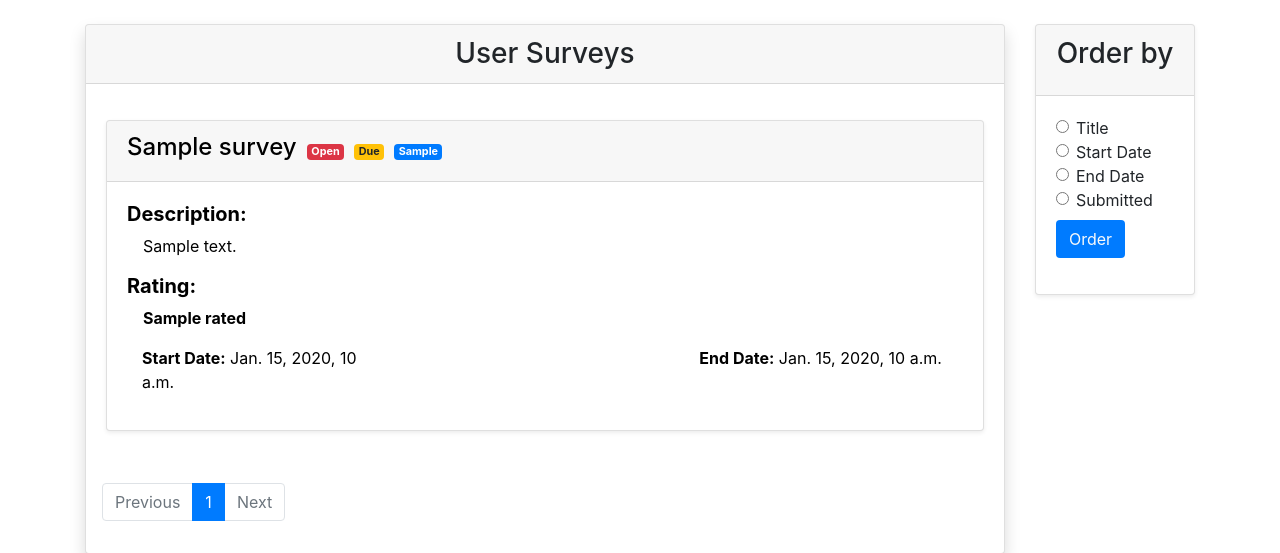
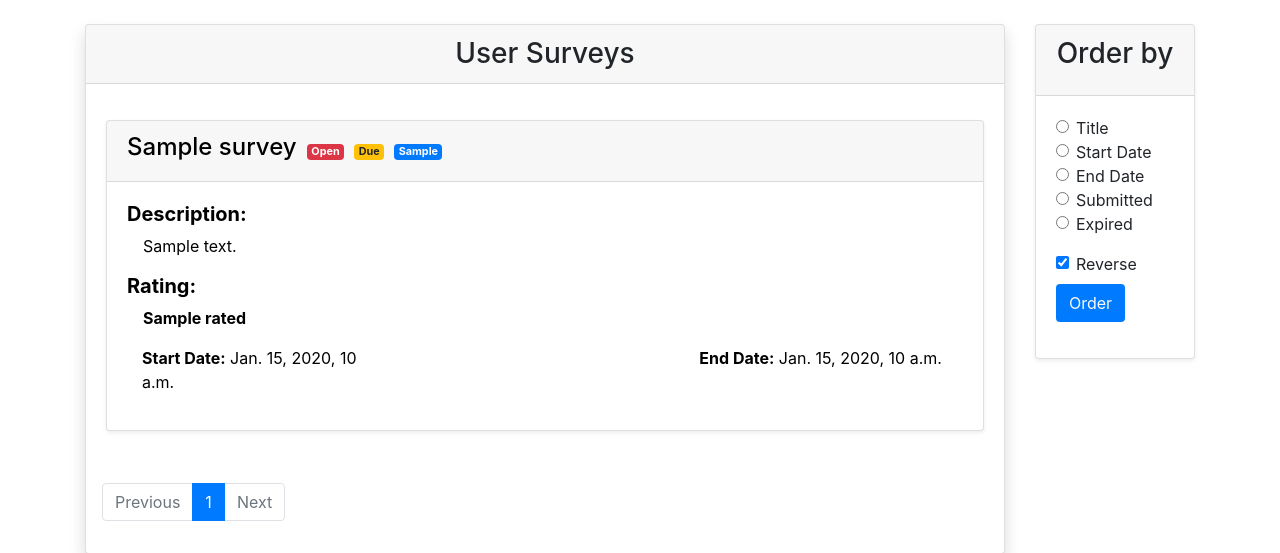
Before and after one commit to Omarmansour557/Employee-Survey-System, a Django app: template survey_system/templates/survey_list.html in a window 1280 px wide. Shown: the part 56-609 px from the top of the page. Run offline with Django 4.2, Linux system fonts and the light colour scheme; the template is opened without the code that fills it: most values are stand-ins (such as "Sample title", 1, 10 or a date in 2020); some libraries are stand-ins or nearby versions.

Commit message:
Users can order surveys by expiration and added a reverse options to reverse any of the orderings

```diff
--- a/survey_system/templates/survey_list.html
+++ b/survey_system/templates/survey_list.html
@@ -20,6 +20,7 @@
                         <div class="card-header">
                           <h4 class="card-card-title">
                             {{employee_survey.survey.title}}
+                            {{employee_survey.is_submitted}}
                             {% if employee_survey.is_submitted %}
                               <span class="badge badge-success ml-1" style="font-size:45%">Submitted</span>
                             {% else %}
@@ -86,7 +87,7 @@
           <nav aria-label="Page navigation example">
               <ul class="pagination">
                   {% if page_obj.has_previous %}
-                      <li class="page-item"><a class="page-link" href="?page={{page_obj.previous_page_number}}">Previous</a></li>
+                      <li class="page-item"><a class="page-link" href="?page={{page_obj.previous_page_number}}{% if order_by %}&order={{order_by}}{% endif %}{% if reverse %}&reverse={{reverse}}{% endif %}">Previous</a></li>
                   {% else %}
                       <li class="page-item disabled"><a class="page-link" href="">Previous</a></li>
                   {% endif %}
@@ -96,13 +97,13 @@
                           {% if forloop.counter == page_obj.number %}
                               <li class="page-item active"><a class="page-link" href="?page={{forloop.counter}}">{{forloop.counter}}</a></li>
                           {% else %}
-                              <li class="page-item"><a class="page-link" href="?page={{forloop.counter}}">{{forloop.counter}}</a></li>
+                              <li class="page-item"><a class="page-link" href="?page={{forloop.counter}}{% if order_by %}&order={{order_by}}{% endif %}{% if reverse %}&reverse={{reverse}}{% endif %}">{{forloop.counter}}</a></li>
                           {% endif %}
                       {% endfor %}
                   {% endwith %}
 
                   {% if page_obj.has_next %}
-                      <li class="page-item"><a class="page-link" href="?page={{page_obj.next_page_number}}">Next</a></li>
+                      <li class="page-item"><a class="page-link" href="?page={{page_obj.next_page_number}}{% if order_by %}&order={{order_by}}{% endif %}{% if reverse %}&reverse={{reverse}}{% endif %}">Next</a></li>
                   {% else %}
                   <li class="page-item disabled"><a class="page-link" href="?page=">Next</a></li>
                   {% endif %}
@@ -142,6 +143,16 @@
               <label class="form-check-label" for="order-submitted">Submitted</label>
             </div>
 
+            <div class="form-check">
+              <input {% if order_by == 'is_expired' %}checked{% endif %} class="form-check-input" type="radio" name="order" id="order-expired" value="is_expired">
+              <label class="form-check-label" for="order-expired">Expired</label>
+            </div>
+
+            <div class="form-check mt-3">
+              <input {% if reverse %}checked{% endif %} class="form-check-input" type="checkbox" name="reverse" id="order-reverse" value="-">
+              <label class="form-check-label" for="order-reverse">Reverse</label>
+            </div>
+
             <div class="form-group">
               <button class="btn bg-primary text-light mt-2" type="submit">Order</button>
             </div>
```
Also changed, not shown: survey_system/web_views.py (+9 -4 lines).
